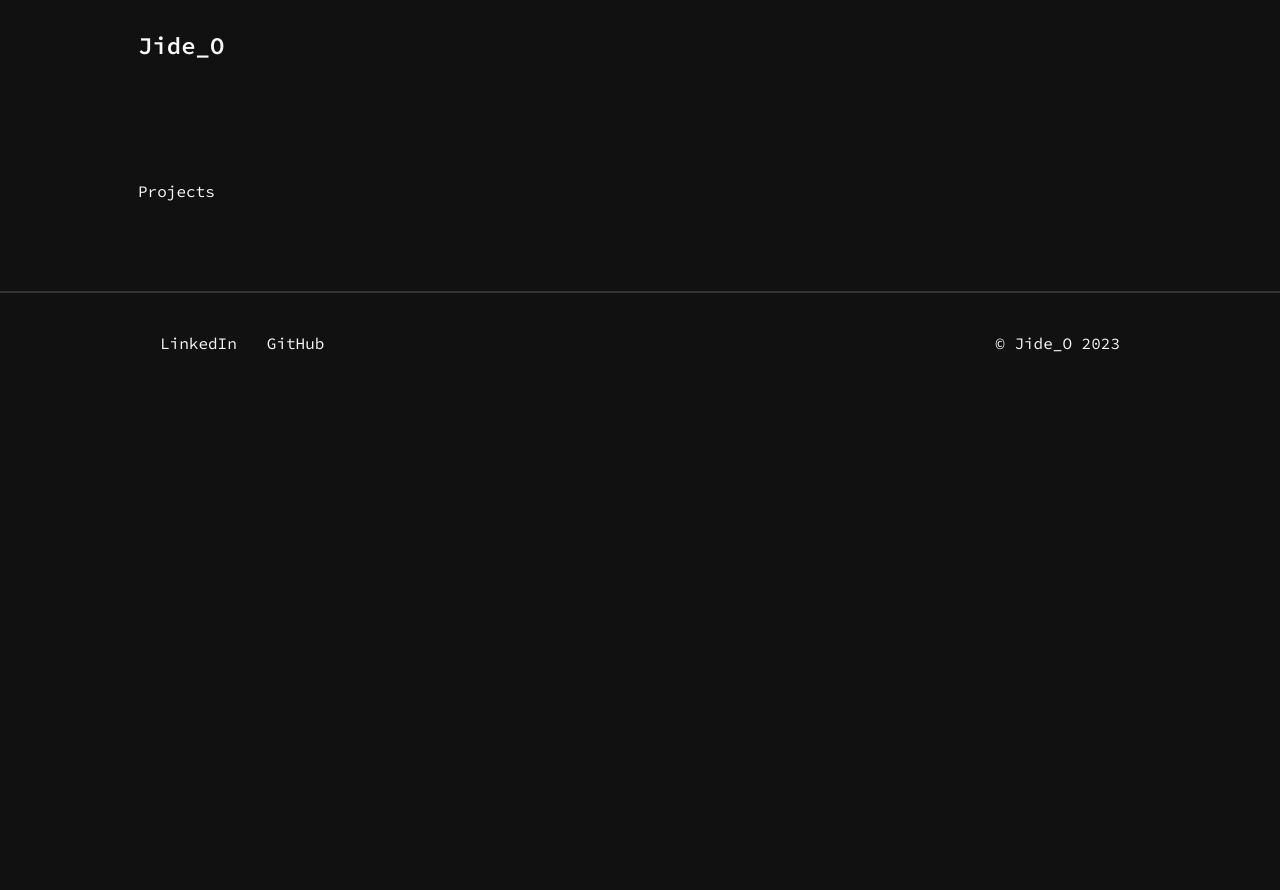
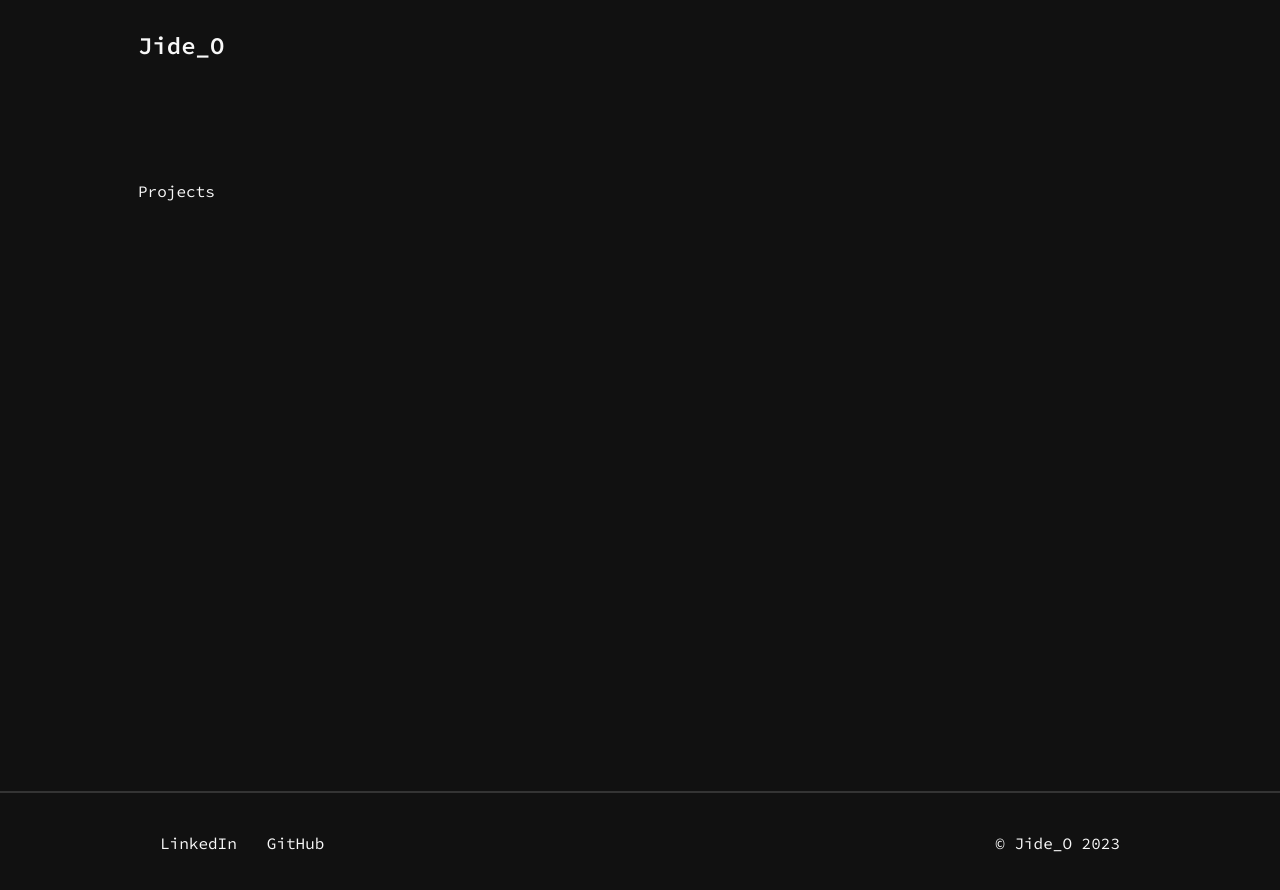
Before and after one commit to JideOgunlana/portfolio_site, a React (Create React App) app: page / in a window 1280 px wide. Both pictures are taken after a click on the button "View Projects". Shown: the top 890 px of the page. Before the commit the page ends 800 px from the top, so only its background shows below. Built offline with nearby package versions, Linux system fonts and the light colour scheme.

Commit message:
project page css created

```diff
--- a/src/containers/Projects/Projects.tsx
+++ b/src/containers/Projects/Projects.tsx
@@ -1,10 +1,11 @@
 import React from "react";
+import "./projects.css";
 
 const Projects = () => {
     return (
-        <>
+        <div className="projects">
             Projects
-        </>
+        </div>
     );
 }
 
--- a/src/containers/Projects/projects.css
+++ b/src/containers/Projects/projects.css
@@ -0,0 +1,3 @@
+.projects {
+    height: 75vh;
+}
```
